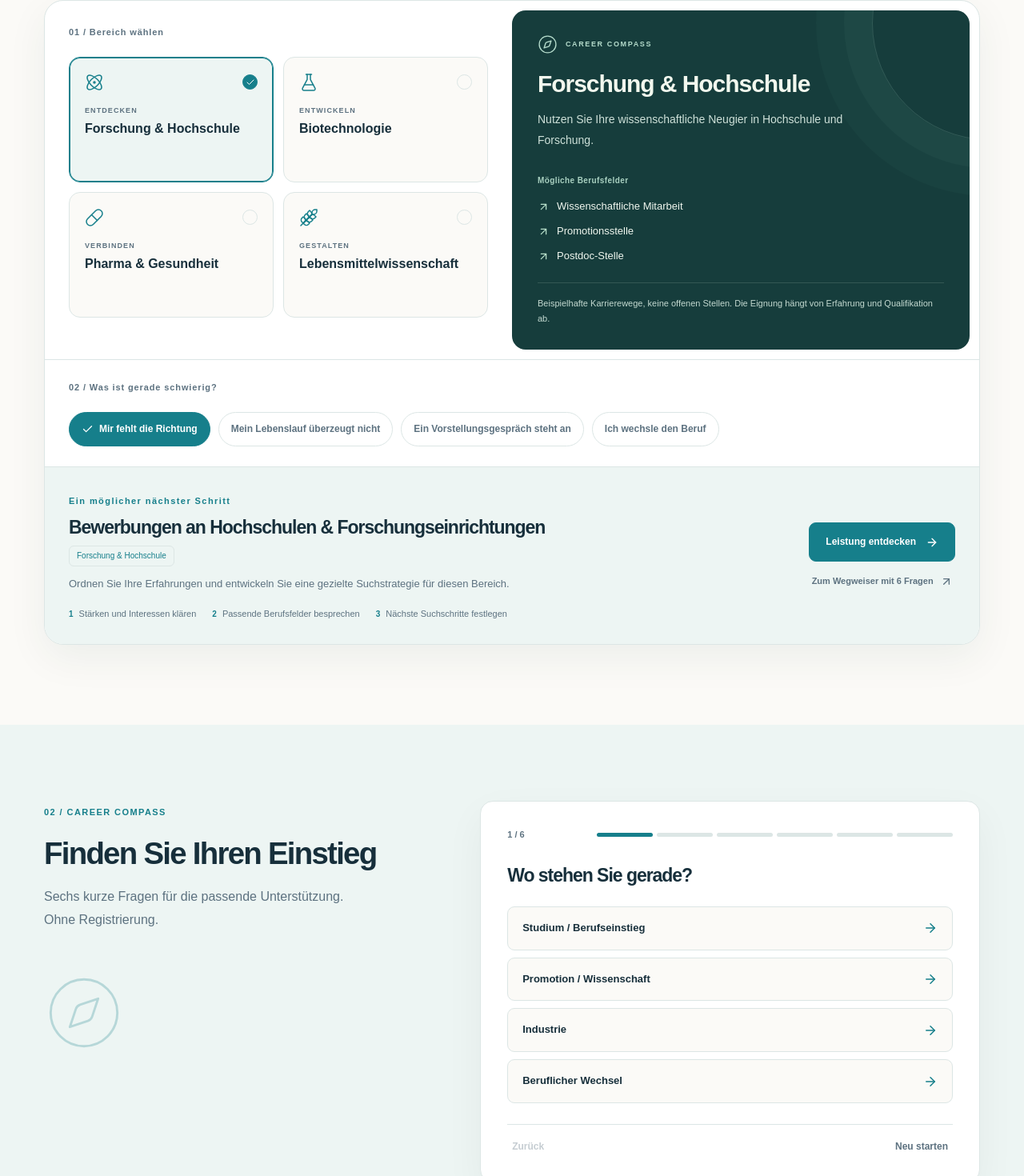
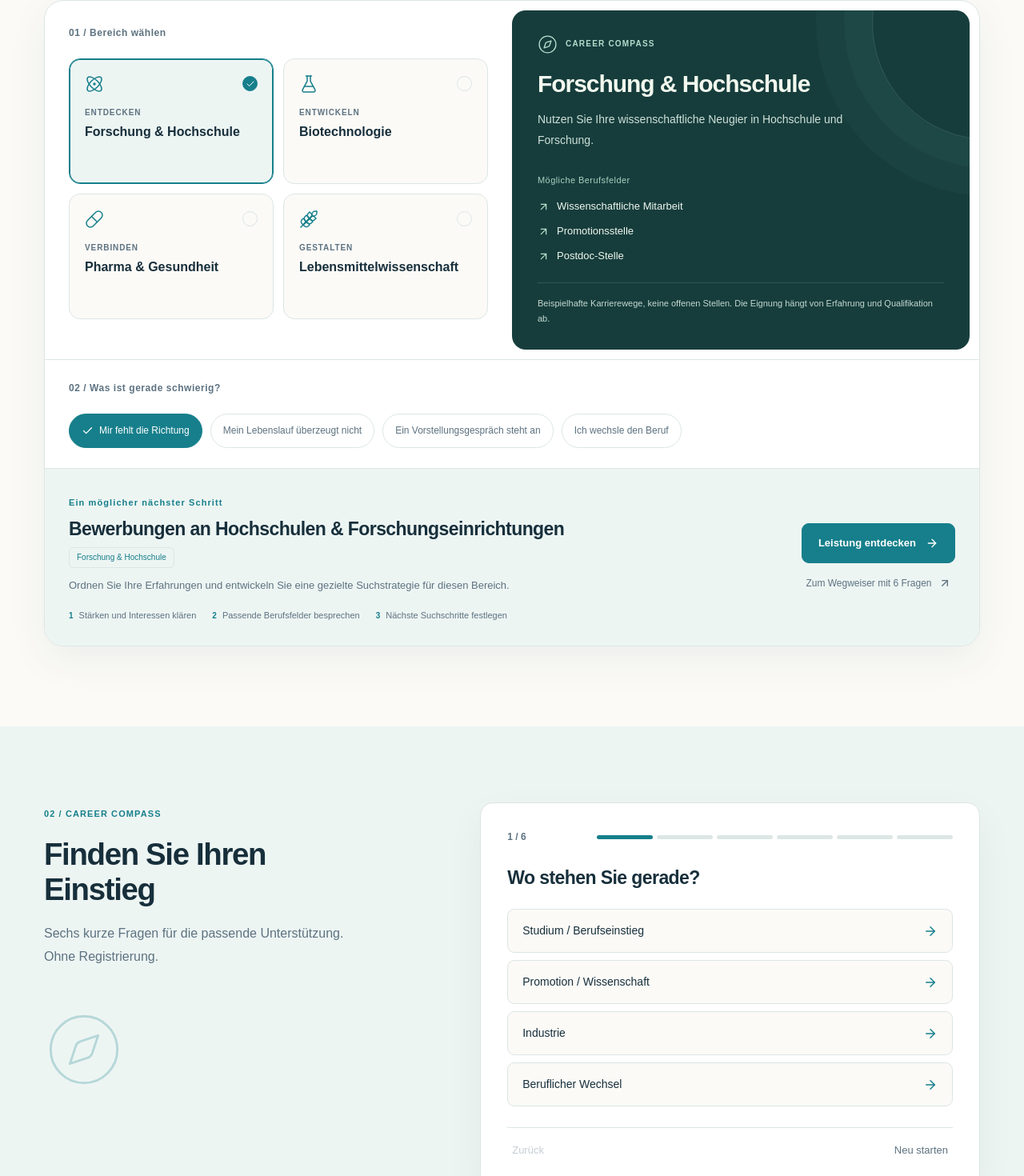
Before and after one commit to AtaMLK/Life-Science-Career-Compass, a Next.js app: page /de in a window 1280 px wide. Shown: the part 996-2466 px from the top of the page at 80% size. Built offline with nearby package versions, Linux system fonts and the light colour scheme; no server answers.

Commit message:
Refine typography with self-hosted Inter and lighter small text

```diff
--- a/package.json
+++ b/package.json
@@ -11,6 +11,7 @@
     "test": "tsx --test tests/*.test.ts"
   },
   "dependencies": {
+    "@fontsource-variable/inter": "^5.3.0",
     "gsap": "^3.14.2",
     "lucide-react": "^0.468.0",
     "next": "^16.0.0",
--- a/src/app/layout.tsx
+++ b/src/app/layout.tsx
@@ -1,11 +1,14 @@
 import {headers} from "next/headers";
 import Analytics from "@/components/analytics";
 import type { Metadata } from "next";
+import "@fontsource-variable/inter/wght.css";
+import "@fontsource-variable/inter/wght-italic.css";
 import "./globals.css";
 import "./journey-services.css";
 import "./friendly.css";
 import "./preview.css";
 import "./intake.css";
+import "./typography.css";
 
 export const metadata: Metadata = {
   title: { default: "Life Science Career Compass | Dr. Farzaneh Hähndel", template: "%s | Life Science Career Compass" },
--- /dev/null
+++ b/src/app/typography.css
@@ -0,0 +1,48 @@
+/* Self-hosted variable font: real intermediate weights for small interface text.
+   Latin and Latin Extended subsets cover EN, DE and TR without Google requests. */
+.friendly{--f-font:"Inter Variable",Arial,Helvetica,sans-serif;font-family:var(--f-font);font-optical-sizing:auto}
+.friendly h1,.friendly h2,.friendly h3,
+.friendly.service-page h1,.friendly.service-page h2,.friendly.service-page h3,
+.friendly .journey-heading h2,.friendly .journey-step h3,
+.friendly .journey-photo-caption strong,.friendly .journey-photo-caption span,
+.friendly.service-page .package-option strong,
+.friendly.service-page .package-rate strong,
+.friendly.service-page .expertise-marquee span{font-family:var(--f-font)}
+.friendly h1,.friendly.service-page h1{font-weight:650;letter-spacing:-.04em}
+.friendly h2,.friendly.service-page h2,.friendly .journey-heading h2{font-weight:600;letter-spacing:-.035em}
+.friendly h3,.friendly.service-page h3,.friendly .journey-step h3{font-weight:600;letter-spacing:-.025em}
+.friendly .friendly-links{font-size:13px;font-weight:550}
+.friendly .friendly-button{font-size:13px;font-weight:600;line-height:1.5}
+.friendly .small-kicker,.friendly .index-mark{font-weight:600;letter-spacing:.1em}
+.friendly .hero-person{font-weight:600}
+.friendly .portrait-label b,.friendly .qualification b,.friendly .doc-overlay{font-weight:600}
+.friendly .explorer-label{font-size:12px;font-weight:550;letter-spacing:.045em}
+.friendly .field-tag{font-size:10px;font-weight:550;letter-spacing:.09em}
+.friendly .field-card strong{font-weight:600}
+.friendly .field-preview-top{font-size:10px;font-weight:550;letter-spacing:.12em}
+.friendly .field-roles-label{font-size:11px;font-weight:500}
+.friendly .need-options button{font-size:12px;font-weight:500}
+.friendly .answer-list button{font-size:14px;font-weight:500;line-height:1.5}
+.friendly .finder-progress{font-size:12px;font-weight:550}
+.friendly .finder-bottom button{font-size:13px;font-weight:500}
+.friendly .finder-preferences dd{font-weight:500}
+.friendly .friendly-text-link{font-size:13px;font-weight:550}
+.friendly .explorer-actions>a:last-child{font-size:12px;font-weight:500}
+.friendly .simple-steps>div>span,.friendly .journey-date,.friendly .journey-serial{font-weight:550}
+.friendly .friendly-faq-row button{font-size:15px;font-weight:550;line-height:1.5}
+.friendly .journey-photo-caption strong{font-weight:600}
+.friendly .journey-photo-caption span{font-weight:400}
+.friendly .journey-frame>.certificate-open{font-size:13px;font-weight:550}
+.friendly.service-page .package-option strong{font-weight:550}
+.friendly.service-page .package-option.active strong{font-weight:600}
+.friendly.service-page .package-contact,.friendly.service-page .service-page-hero a{font-size:13px;font-weight:600}
+.friendly.service-page .support-chip-wall span{font-weight:500}
+.friendly.service-page .service-directory summary{font-weight:550}
+.friendly .intake-launch{font-size:13px!important;font-weight:550!important}
+.friendly .intake-ai summary{font-weight:550}
+.friendly .intake-suggestion strong{font-weight:600}
+@media(max-width:760px){
+ .friendly .friendly-brand b{font-weight:600}
+ .friendly .need-options button{font-size:12px}
+ .friendly.service-page .package-option strong{font-size:14px}
+}
```
Also changed, not shown: 1 other file (tests, documents, lock files or other folders).
